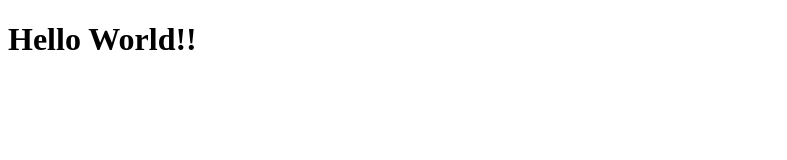
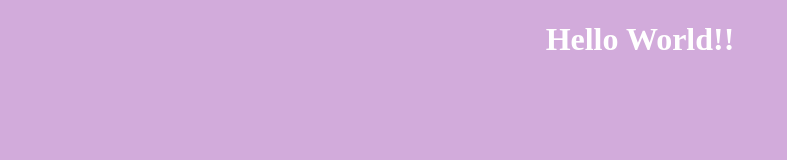
Before and after one commit to jessflitney/website, a plain HTML site: page index.html in a window 1280 px wide. Shown: the whole page, without its empty margins (0-787 px from the left). Drawn offline with Linux system fonts and the light colour scheme.

Commit message:
[CREATE/EDIT] Add artistic flair with index.css

```diff
--- /dev/null
+++ b/index.css
@@ -0,0 +1,10 @@
+body {
+    background-color:rgb(210, 171, 219);
+}
+
+h1 {
+    border-color: 2px solid darkolivegreen;
+    border-radius: 5px;
+    color:rgb(255, 255, 255);
+    text-align: center;
+}
--- a/index.html
+++ b/index.html
@@ -4,6 +4,7 @@
     <meta charset="UTF-8">
     <meta http-equiv="X-UA-Compatible" content="IE=edge">
     <meta name="viewport" content="width=device-width, initial-scale=1.0">
+    <link rel="stylesheet" href="index.css">
     <title>WebPage</title>
 </head>
 <body>
```
